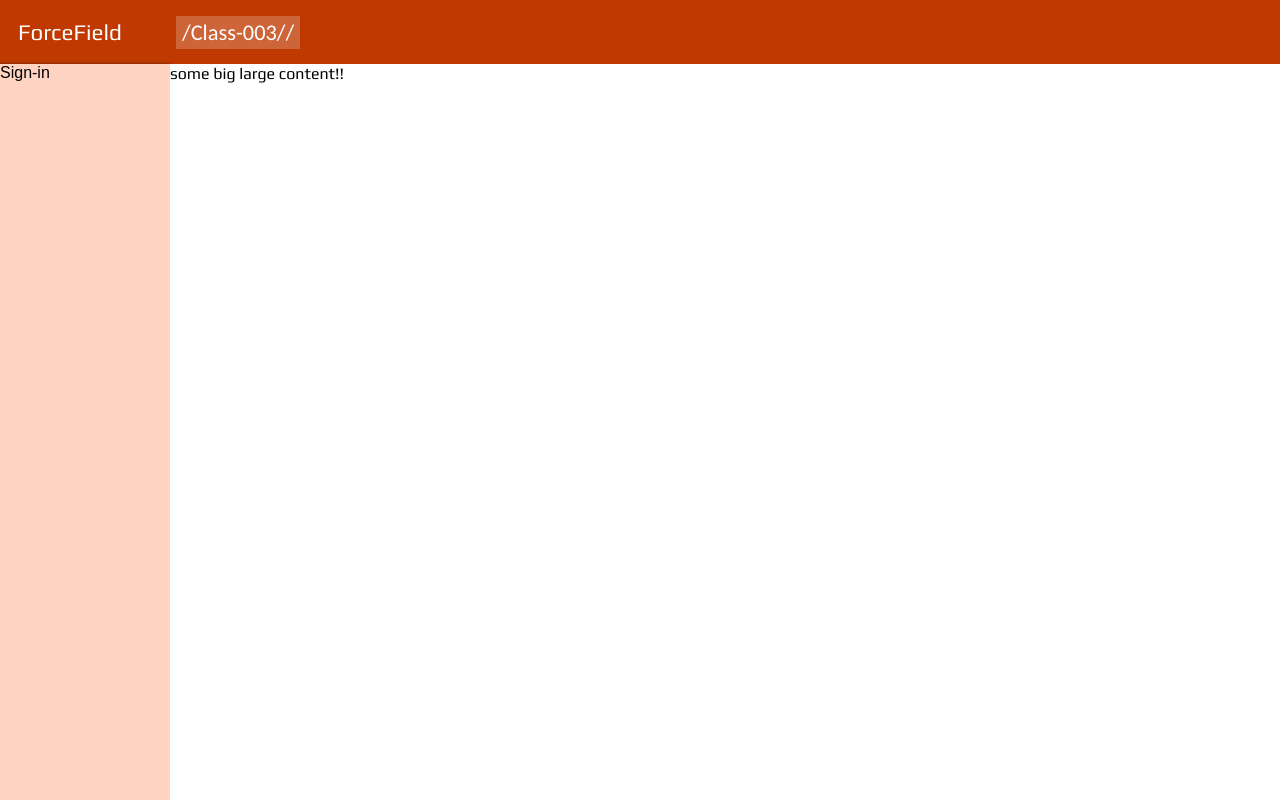
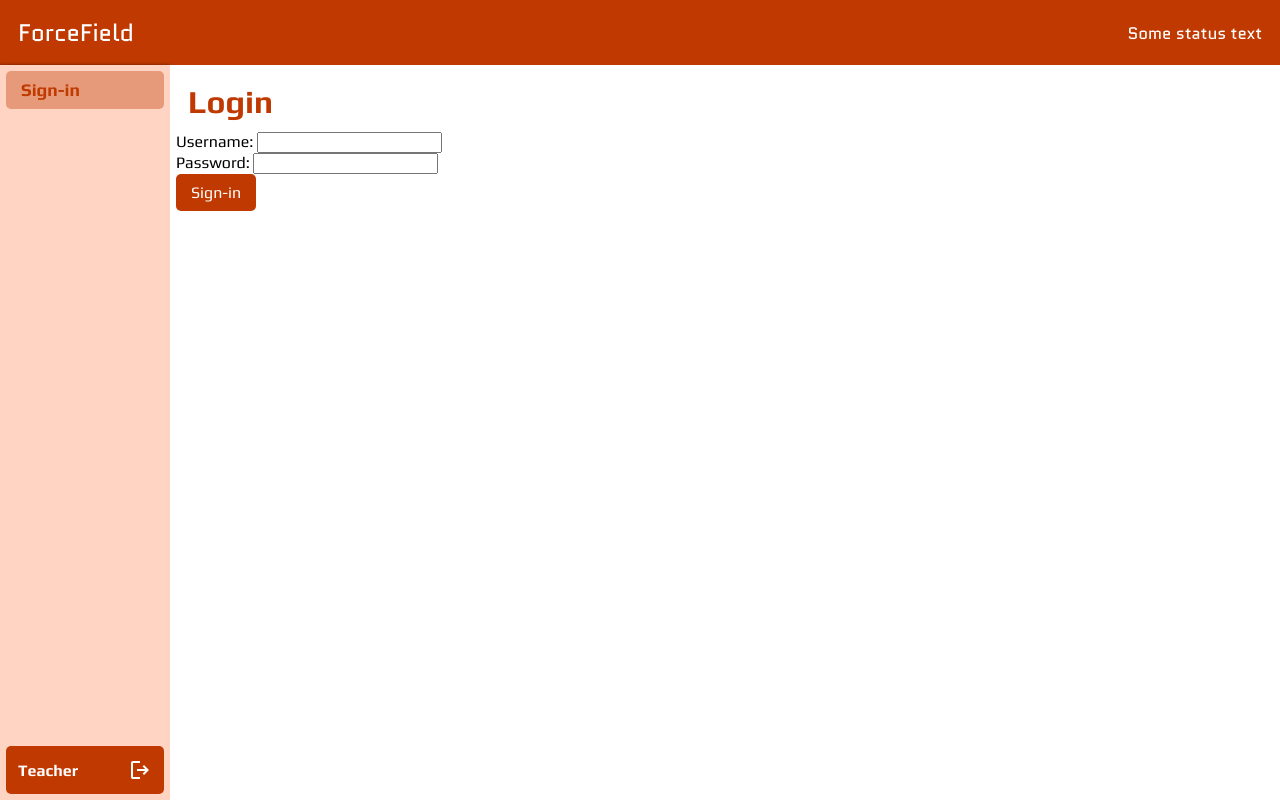
Before and after one commit to Hackdecouverte-2026/frontend, a plain HTML site: page src/index.html in a window 1280 px wide. Drawn offline with Linux system fonts and the light colour scheme.

Commit message:
Added Pages & Finished main UI structure

```diff
--- a/src/index.html
+++ b/src/index.html
@@ -8,17 +8,27 @@
 </head>
 <body>
     <div id="main">
-        <div id="title"><div>ForceField</div><div id="paths"><button>/</button><button>Class-003/</button><button>/</button></div></div>
+        <div id="title"><div>ForceField</div><div id="paths"><button>/</button><button>Class-003/</button><button>Students/</button><button>Thomas Poulin</button></div><div class="flexEnd"><button id="sessionStatus">Some status text</button></div></div>
         <div id="inner">
             <nav id="nav">
-                <button>Sign-in</button>
+                <div id="nav-content">
+                    <div id="nav-list">
+                        <button>Sign-in</button>
+                    </div>
+                    <div id="nav-user">
+                        <button>Teacher</button>
+                        <button><object type="image/svg+xml" data="icons/logout24.svg" width="24" height="24">></object></button>
+                    </div>
+                </div>
             </nav>
             <div id="content-div">
                 <div id="content-page">
-                    <div>some big large content!!</div>
+                    <iframe src="pages/login.html" frameborder="0"></iframe>
                 </div>
             </div>
         </div>
     </div>
 </body>
+<script src="nav.js"></script>
+<script src="pageLoad.js"></script>
 </html>
--- /dev/null
+++ b/src/pages/login.html
@@ -0,0 +1,17 @@
+<!DOCTYPE html>
+<html lang="en">
+<head>
+    <meta charset="UTF-8">
+    <meta name="viewport" content="width=device-width, initial-scale=1.0">
+    <link rel="stylesheet" href="/src/styles.css">
+    <title>Document</title>
+</head>
+<body>
+    <h1>Login</h1>
+    <form action="">
+        <div>Username: <input type="text"></div>
+        <div>Password: <input type="password"></div>
+    </form>
+    <button class="ActionButton">Sign-in</button>
+</body>
+</html>
--- a/src/styles.css
+++ b/src/styles.css
@@ -13,6 +13,7 @@
     --Spacing: 18px;
     --TitlePadding: 18px;
     --TextPadding: 3px 6px 3px 6px;
+    --ButtonPadding: 9px 15px 9px 15px;
 
     --NavSize: 170px;
 
@@ -87,7 +88,8 @@ button {
 
     gap: var(--Spacing);
     color: white;
-    font-size: 1.4em;
+    font-size: x-large;
+    font-family: var(--TitleFont);
 
     text-align: left;
 
@@ -96,20 +98,39 @@ button {
 
     > :first-child {
         min-width: calc(var(--NavSize) - var(--TitlePadding)*2);
-    }
-
-    > * {
         padding: var(--TextPadding);
     }
 
     > #paths {
         background-color: rgba(255, 255, 255, 0.225);
-        display: flex;
+        border-radius: var(--BorderRad);
+        padding: 3px;
+        display: none; /* flex */
 
         > button {
-            font-family: Carlito;
+            font-size: 0.8em;
+            padding: var(--TextPadding);
+            font-family: var(--TitleFont);
+        }
+        > button:not(:last-child):hover {
+            background-color: var(--MainColorTransp);
+        }
+        > button:last-child {
+            cursor: default;
         }
 
+    }
+
+    > div.flexEnd {
+        display: flex;
+        flex-grow: 1;
+        flex-direction: column;
+        > #sessionStatus {
+            font-family: var(--TitleFont);
+            font-size: 0.7em;
+            padding: var(--TextPadding);
+            align-self: flex-end;
+        }
     }
 }
 
@@ -118,6 +139,49 @@ nav {
     background-color: var(--MainAccent);
     width: var(--NavSize);
     height: 100%;
+    display: flex;
+
+    #nav-content {
+        display: flex;
+        flex-direction: column;
+        justify-content: space-between;
+        flex-grow: 1;
+        padding: 6px;
+
+        #nav-list {
+            display: flex;
+            flex-direction: column;
+
+            > button {
+                font-size: 1.1em;
+                font-family: var(--BodyFont);
+                font-weight: 600;
+                color: var(--MainColor);
+                background-color: var(--MainColorTransp);
+                padding: var(--ButtonPadding);
+                margin-bottom: 6px;
+            }
+        }
+
+        #nav-user {
+            background-color: var(--MainColor);
+            border-radius: var(--BorderRad);
+            color: white;
+            text-align: left;
+            text-overflow: ellipsis;
+
+            display: flex;
+            justify-content: space-between;
+            padding: 6px;
+            gap: 6px;
+
+            > button {
+                font-family: var(--BodyFont);
+                font-weight: 600;
+                padding: 6px;
+            }
+        }
+    }
 }
 
 #content-div {
@@ -127,6 +191,20 @@ nav {
     overflow-x: hidden;
 
     > div#content-page {
-        height: 110%;
+        padding: 6px;
     }
 }
+
+/* Content */
+
+h1 {
+    color: var(--MainColor);
+    margin: 12px;
+}
+
+.ActionButton {
+    background-color: var(--MainColor);
+    color: white;
+    font-family: Play;
+    padding: var(--ButtonPadding);
+}
```
Also changed, not shown: src/pages/home.html (added, +12 -0 lines), src/icons/login24.svg (added), src/icons/logout24.svg (added), src/js/nav.js (added), src/js/pageLoad.js (added).
